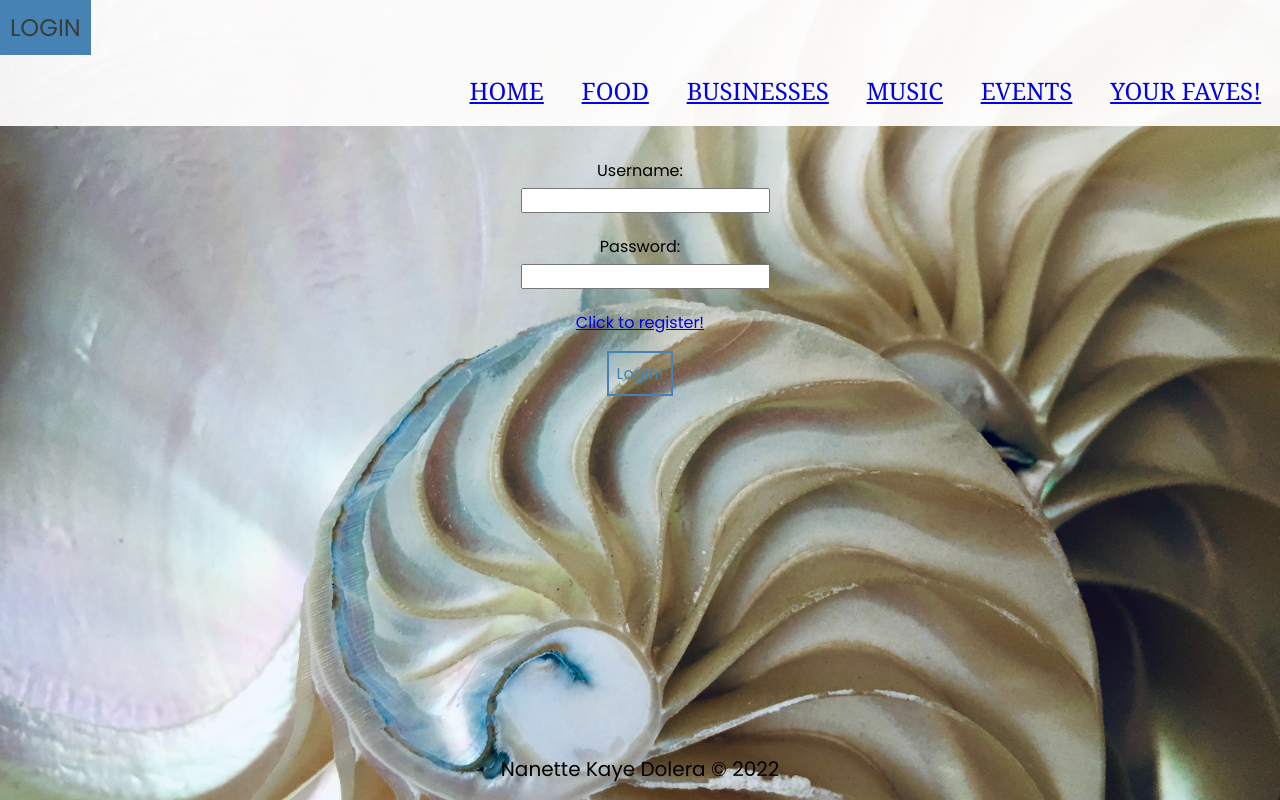
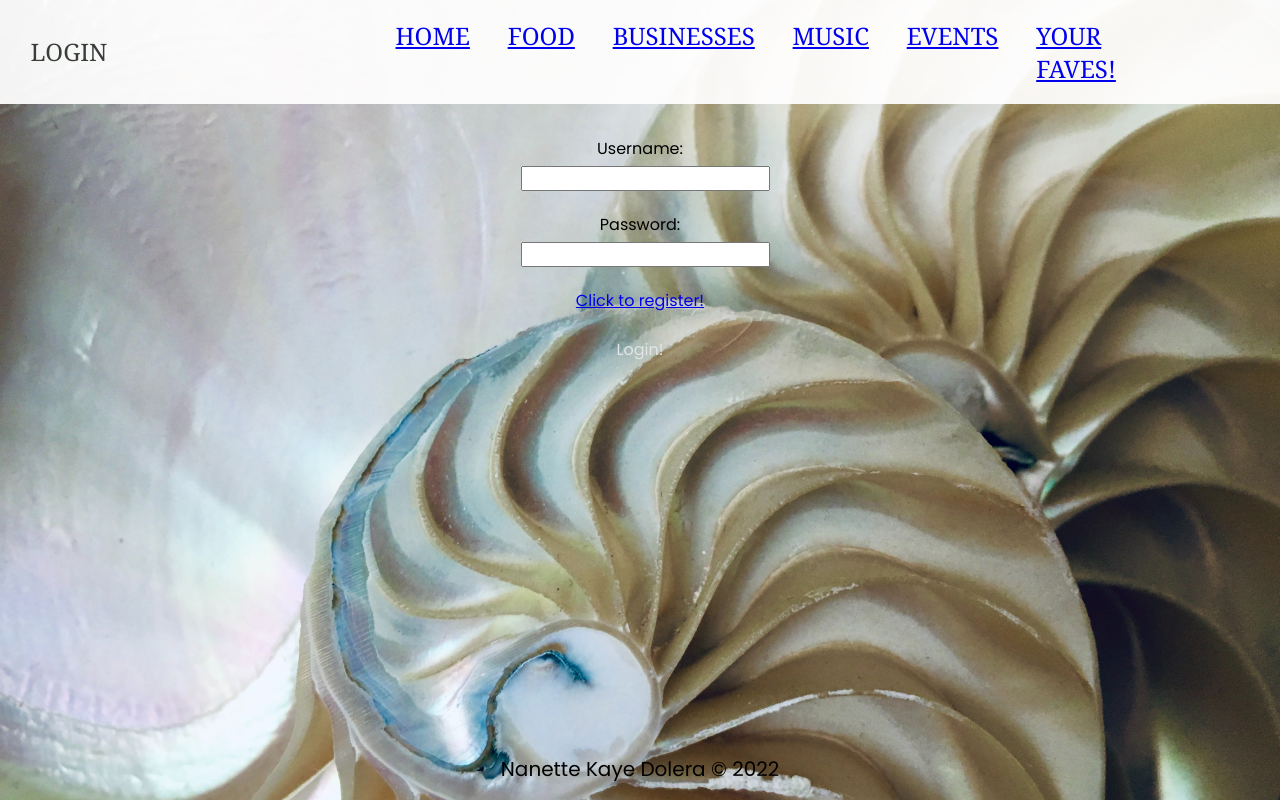
Before and after one commit to NotNanetteKaye/FullStack-capstone2022, a React (Create React App) app in the folder frontend/: page /login in a window 1280 px wide. Built offline with nearby package versions, Linux system fonts and the light colour scheme.

Commit message:
Got login button to format correctly in NavBar.css

```diff
--- a/frontend/src/App.css
+++ b/frontend/src/App.css
@@ -19,8 +19,8 @@ p {
 
 button {
   background-color: transparent;
-  border: 2px solid steelblue;
-  color: steelblue;
+  border: transparent;
+  color: rgb(226, 229, 232);
   font-size: 1rem;
   font-family: inherit;
   max-width: 100px;
@@ -30,7 +30,7 @@ button {
 button:hover {
   cursor: pointer;
   color: white;
-  background-color: steelblue;
+  background-color: rgb(146, 149, 152);
 }
 
 .container {
--- a/frontend/src/components/NavBar/NavBar.css
+++ b/frontend/src/components/NavBar/NavBar.css
@@ -1,11 +1,15 @@
 .navBar {
   background: rgba(255, 254, 254, 0.933);
   margin-bottom: 2rem;
+  grid-template-columns: .7fr 1fr;
+  display: grid;
 }
 
 .navBar button {
   color: #393e39;
-  font-size: 1.5rem
+  font-size: 1.5rem;
+  margin-left: 5mm;
+  font-family: Georgia, 'Times New Roman', Times, serif;
 }
 
 ul {
```
